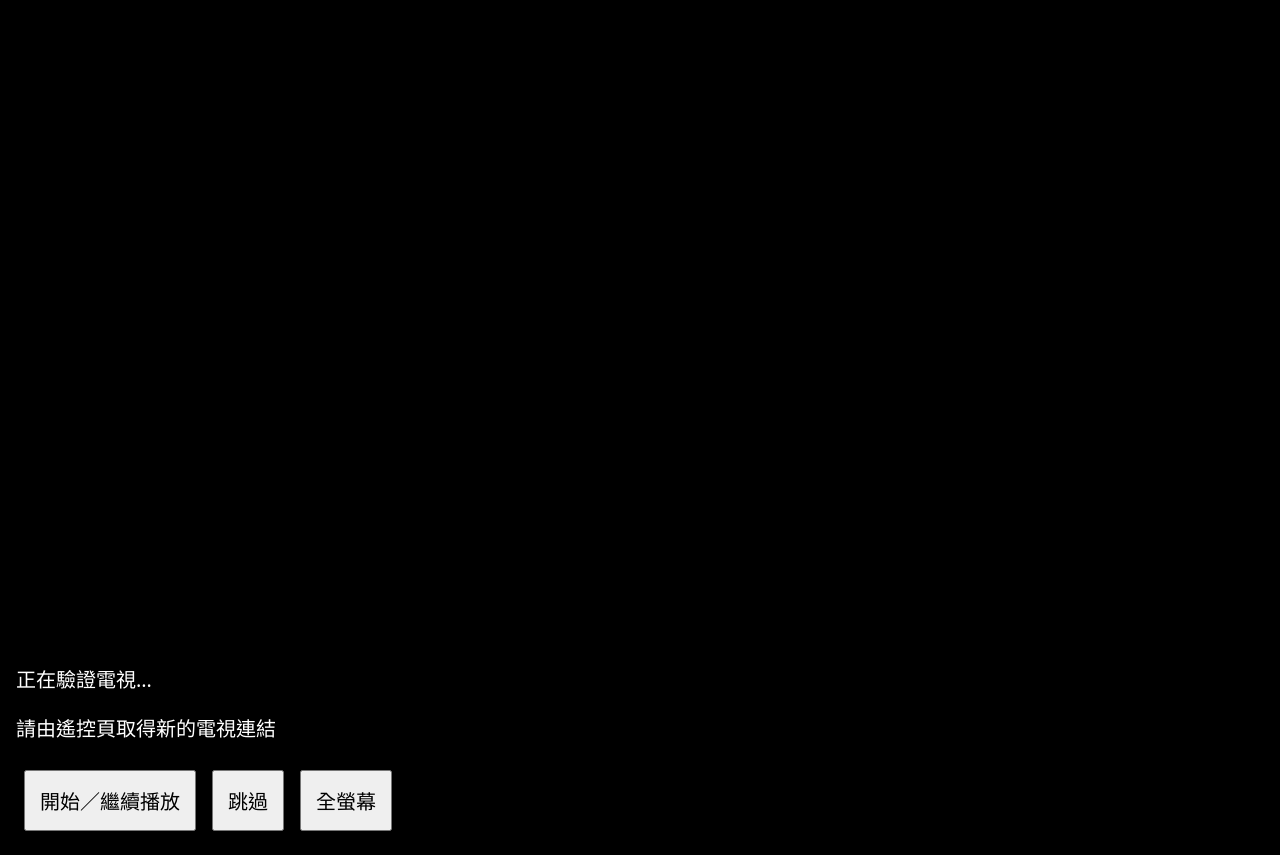
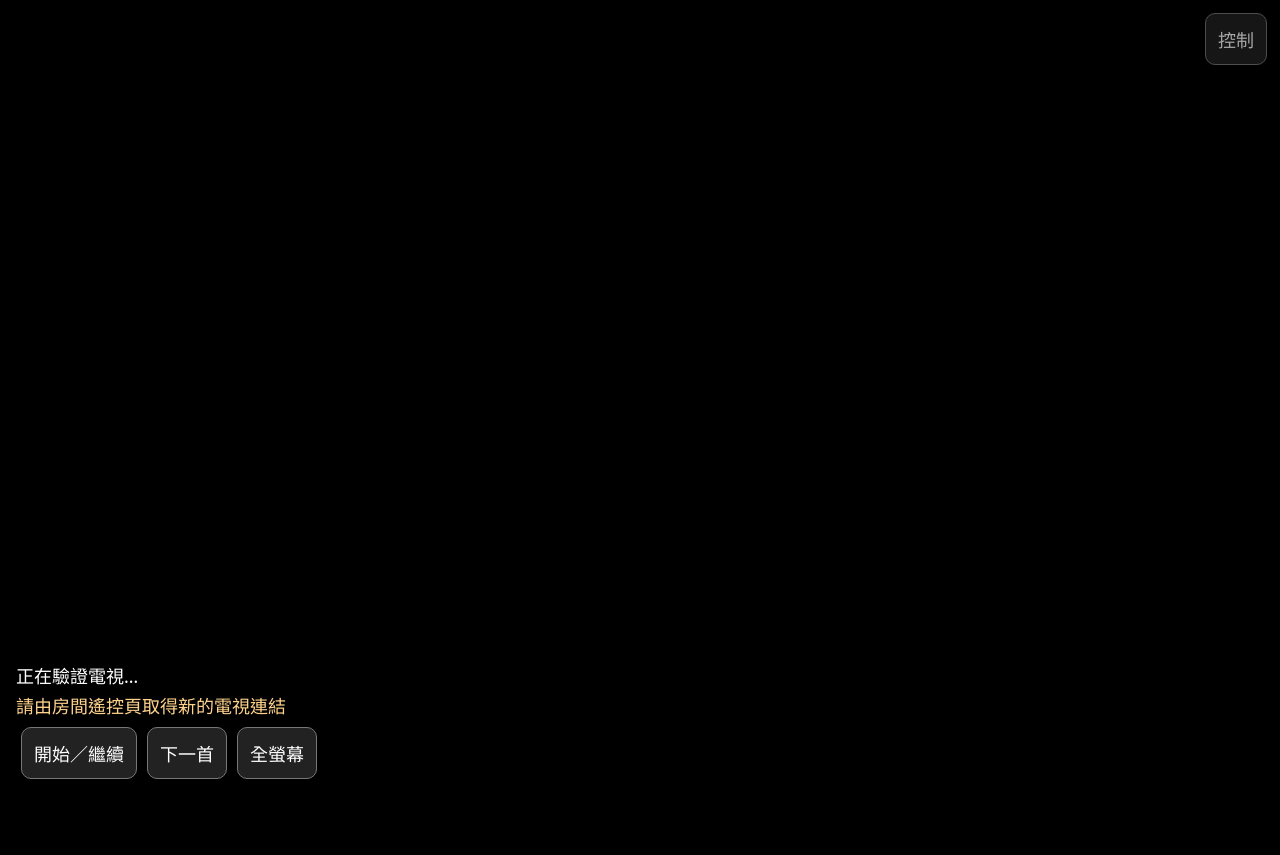
Before and after one commit to kylec1114/goooooook, an Electron app: page public/tv.html in a window 1280 px wide. After the commit the page ends 800 px from the top, so only its background shows below. Drawn offline with Linux system fonts and the light colour scheme.

Commit message:
Connect Android app to online service and make TV player fill screen

```diff
--- a/public/tv.html
+++ b/public/tv.html
@@ -1,17 +1,24 @@
 <!doctype html>
-<html lang="zh-HK"><head><meta charset="utf-8"><meta name="viewport" content="width=device-width,initial-scale=1"><meta name="referrer" content="strict-origin-when-cross-origin"><title>goooooook TV</title><style>body{margin:0;background:#000;color:#fff;font:20px system-ui}#stage{height:70vh}#stage iframe{width:100%;height:100%}#lyrics{min-height:2em;text-align:center;font-size:32px;padding:12px}#panel{padding:16px}button{padding:14px;margin:8px;font:inherit}#list{white-space:pre-wrap}:fullscreen #stage{height:75vh}</style></head>
-<body><div id="stage"><div id="player"></div></div><div id="lyrics"></div><div id="panel"><div id="now">正在驗證電視…</div><p id="status" role="status"></p><button id="start">開始／繼續播放</button><button id="skip">跳過</button><button id="fullscreen">全螢幕</button><div id="list"></div></div><script>
+<html lang="zh-HK"><head><meta charset="utf-8"><meta name="viewport" content="width=device-width,initial-scale=1"><meta name="referrer" content="strict-origin-when-cross-origin"><title>goooooook TV</title>
+<style>
+*{box-sizing:border-box}html,body{margin:0;width:100%;height:100%;overflow:hidden;background:#000;color:#fff;font:18px system-ui}#stage{position:fixed;inset:0;width:100vw;height:100vh;height:100dvh}#player,#stage iframe{display:block;width:100%;height:100%;border:0}#panel{position:fixed;z-index:2;left:0;right:0;bottom:0;max-height:45vh;overflow:auto;padding:16px;background:linear-gradient(transparent,rgba(0,0,0,.92));transition:opacity .25s}body.hide-controls #panel{opacity:0;pointer-events:none}button{font:inherit;padding:12px;margin:5px;border:1px solid #777;border-radius:10px;background:#222;color:#fff;cursor:pointer}button:focus-visible{outline:3px solid #ff4081}#list{white-space:pre-wrap;font-size:14px;max-height:15vh;overflow:auto}#reveal{position:fixed;z-index:3;top:8px;right:8px;opacity:.65}#status{color:#ffd38c;margin:4px 0}
+</style></head><body>
+<div id="stage"><div id="player"></div></div><button id="reveal" aria-label="顯示或隱藏控制列">控制</button>
+<div id="panel"><div id="now">正在驗證電視…</div><p id="status" role="status"></p><button id="start">開始／繼續</button><button id="skip">下一首</button><button id="fullscreen">全螢幕</button><div id="list"></div></div>
+<script>
 'use strict';
-const el=id=>document.getElementById(id);let player,ready=false,current=null,loadedId=null,queue=[],token,roomCode,seenPlaying=null;
-const params=new URLSearchParams(location.search);token=params.get('token');roomCode=params.get('room');history.replaceState(null,'',location.pathname);let apiLoadedResolve;const apiLoaded=new Promise(r=>apiLoadedResolve=r);window.onYouTubeIframeAPIReady=()=>apiLoadedResolve();
-function note(t){el('status').textContent=t;}
-async function request(url,body){const r=await fetch(url,{method:body===undefined?'GET':'POST',headers:{Authorization:'Bearer '+token,...(body===undefined?{}:{'Content-Type':'application/json'})},body:body===undefined?undefined:JSON.stringify(body)});const d=await r.json();if(!r.ok)throw Error(d.error||'請求失敗');return d;}
-function sync(){if(!ready)return;if(!current){player.stopVideo();loadedId=null;seenPlaying=null;return;}if(loadedId!==current.id){loadedId=current.id;seenPlaying=null;player.loadVideoById(current.videoId);}}
-function update(q){queue=q;const next=q[0]||null;const changed=next?.id!==current?.id;current=next;el('now').textContent=current?'而家唱：'+current.title+' — '+current.singer:'等待第一首歌';el('list').textContent=q.slice(1).map((s,i)=>(i+1)+'. '+s.title+' — '+s.singer).join('\n');if(changed){el('lyrics').textContent='';sync();}else sync();}
-async function advance(){if(!current)return;try{const d=await request('/api/queue/next',{currentItemId:current.id});update(d.queue||[]);}catch(e){note(e.message);}}
-el('skip').onclick=advance;el('start').onclick=()=>{if(ready){sync();player.playVideo();}};
-async function fullscreen(){try{if(document.fullscreenElement)await document.exitFullscreen();else if(document.documentElement.requestFullscreen)await document.documentElement.requestFullscreen();else note('此瀏覽器不支援全螢幕');}catch(e){note(e.message);}}
-el('fullscreen').onclick=fullscreen;document.addEventListener('keydown',e=>{if(e.key.toLowerCase()==='f'&&!e.repeat)fullscreen();});
-(async()=>{try{if(!token||!roomCode)throw Error('請由遙控頁取得新的電視連結');const d=await request('/api/player',{},token);if(d.roomCode!==roomCode)throw Error('房間不符');token=d.roomToken;roomCode=d.roomCode;await apiLoaded;player=new YT.Player('player',{width:'100%',height:'100%',playerVars:{origin:location.origin,playsinline:1},events:{onReady:()=>{ready=true;sync();},onStateChange:e=>{if(e.data===YT.PlayerState.PLAYING&&current)seenPlaying=loadedId;if(e.data===YT.PlayerState.ENDED&&current&&seenPlaying===current.id&&loadedId===current.id){seenPlaying=null;advance();}},onError:e=>note('YouTube 播放失敗：'+e.data+'；可手動跳過'),onAutoplayBlocked:()=>note('請按開始／繼續播放')}});setInterval(async()=>{try{const d=await request('/api/queue');update(d.queue||[]);}catch(e){note('連線中斷，正在重試');}},3000);}catch(e){note(e.message);}})();
-setInterval(()=>{if(!ready||!current||loadedId!==current.id)return;const time=player.getCurrentTime();el('lyrics').textContent='';},1000);
+const el=id=>document.getElementById(id);let player,ready=false,current=null,loadedId=null,seenPlaying=null,busy=false,timer;
+const params=new URLSearchParams(location.search);let token=params.get('token');const room=params.get('room');history.replaceState(null,'',location.pathname);
+let resolveYT;const ytReady=new Promise(r=>resolveYT=r);window.onYouTubeIframeAPIReady=()=>resolveYT();
+function show(){document.body.classList.remove('hide-controls');clearTimeout(timer);timer=setTimeout(()=>{if(ready&&player.getPlayerState()===1&&!el('panel').contains(document.activeElement))document.body.classList.add('hide-controls');},5000);}
+function note(text){el('status').textContent=text;show();}
+async function api(path,body){const r=await fetch(path,{method:body===undefined?'GET':'POST',headers:{Authorization:'Bearer '+token,...(body===undefined?{}:{'Content-Type':'application/json'})},body:body===undefined?undefined:JSON.stringify(body)});const d=await r.json();if(!r.ok)throw Error(d.error||'連線失敗');return d;}
+function sync(){if(!ready)return;if(!current){if(loadedId!==null)player.stopVideo();loadedId=null;return;}if(loadedId!==current.id){loadedId=current.id;seenPlaying=null;player.loadVideoById(current.videoId);}}
+function update(q){current=q[0]||null;el('now').textContent=current?'而家唱：'+current.title+' — '+current.singer:'等待點歌';el('list').textContent=q.slice(1).map((s,i)=>(i+1)+'. '+s.title+' — '+s.singer).join('\n');sync();}
+async function poll(){try{const d=await api('/api/queue');update(d.queue||[]);}catch(e){note(e.message);}finally{setTimeout(poll,5000);}}
+async function advance(){if(!current||busy)return;busy=true;try{const d=await api('/api/queue/next',{currentItemId:current.id});update(d.queue||[]);}catch(e){note(e.message);}finally{busy=false;}}
+async function fullscreen(){try{const root=document.documentElement;if(document.fullscreenElement)await document.exitFullscreen();else if(document.webkitFullscreenElement)document.webkitExitFullscreen();else if(root.requestFullscreen)await root.requestFullscreen();else if(root.webkitRequestFullscreen)root.webkitRequestFullscreen();else note('此瀏覽器不支援網頁全螢幕；播放器已填滿視窗。');}catch(e){note('無法進入全螢幕：'+e.message);}show();}
+el('fullscreen').onclick=fullscreen;el('start').onclick=()=>{if(ready){sync();player.playVideo();}show();};el('skip').onclick=advance;el('reveal').onclick=()=>{if(document.body.classList.contains('hide-controls'))show();else document.body.classList.add('hide-controls');};
+document.addEventListener('mousemove',show);document.addEventListener('keydown',e=>{show();if(e.key.toLowerCase()==='f'&&!e.repeat)fullscreen();});document.addEventListener('fullscreenchange',()=>{el('fullscreen').textContent=document.fullscreenElement?'退出全螢幕':'全螢幕';show();});
+(async()=>{try{if(!token||!room)throw Error('請由房間遙控頁取得新的電視連結');const d=await api('/api/player',{});if(d.roomCode!==room)throw Error('房間不符');token=d.roomToken;await ytReady;player=new YT.Player('player',{width:'100%',height:'100%',playerVars:{origin:location.origin,playsinline:1,fs:1},events:{onReady:()=>{ready=true;poll();show();},onStateChange:e=>{if(e.data===1){seenPlaying=loadedId;show();}if(e.data===0&&current&&seenPlaying===current.id){seenPlaying=null;advance();}},onError:e=>note('YouTube 播放錯誤 '+e.data+'，可按下一首'),onAutoplayBlocked:()=>note('請按「開始／繼續」播放')}});}catch(e){note(e.message);}})();
 </script><script src="https://www.youtube.com/iframe_api"></script></body></html>
```
Also changed, not shown: capacitor.config.ts (+2 -6 lines), .github/workflows/build-android.yml.
